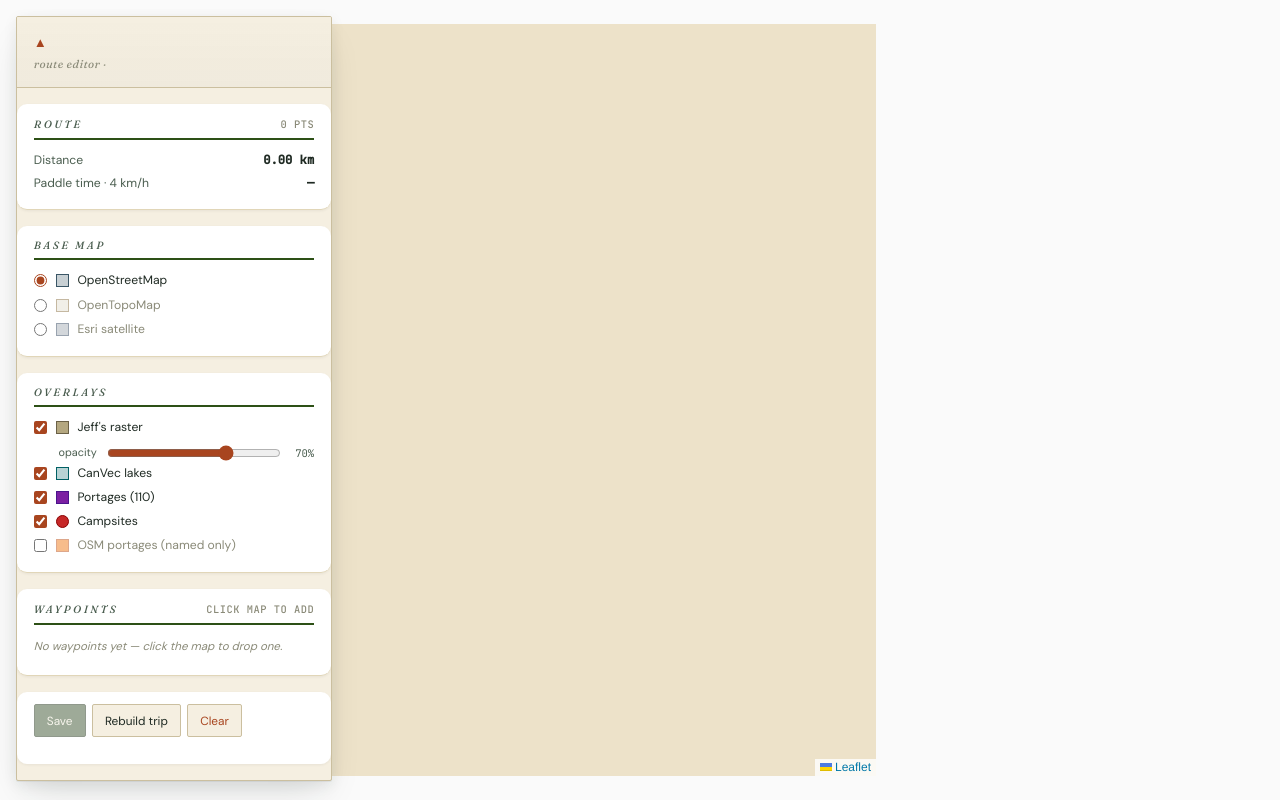
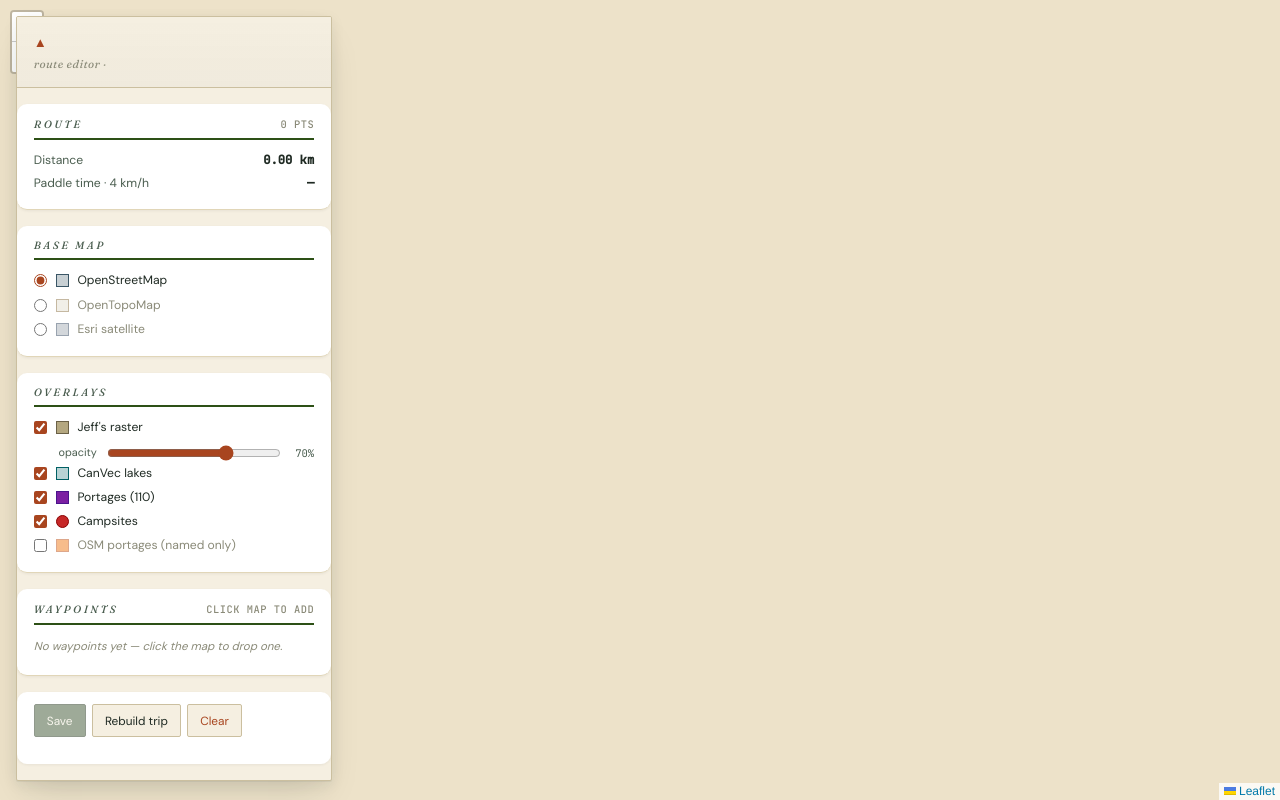
Before and after one commit to alex-nedelkoff/camping-planner, a Python web app: template app/templates/route_edit.html in a window 1280 px wide. Run offline with Jinja, Linux system fonts and the light colour scheme; the template is opened without the code that fills it, so the values that code supplies are empty.

Commit message:
fix(route-edit): unset max-width from shared index.css so page fills viewport
The shared app/static/css/index.css caps body at max-width: 900px (the
trip-list index uses a centred column layout). The route editor's local
<style> block overrode margin and padding but didn't override max-width,
so the body — and the absolutely-positioned side-panel + map inside it —
stayed inside a 900px column.

Explicitly set max-width: none + width: 100% on the body so the map
fills the entire viewport width.

Co-Authored-By: Claude Opus 4.7 <noreply@anthropic.com>

```diff
--- a/app/templates/route_edit.html
+++ b/app/templates/route_edit.html
@@ -26,9 +26,14 @@
                      0 18px 36px -10px rgba(31, 42, 35, 0.14);
   }
 
-  html, body, #map { height: 100%; margin: 0; }
+  html, body, #map { height: 100%; margin: 0; padding: 0; }
   #map { background: #ede2c9; }
   body {
+    /* Override app/static/css/index.css which caps body at 900px wide and
+       adds 1.5rem padding — we want the map to fill the full viewport. */
+    max-width: none;
+    width: 100%;
+    background: transparent;
     font-family: 'DM Sans', -apple-system, BlinkMacSystemFont, sans-serif;
     color: var(--ink);
     -webkit-font-smoothing: antialiased;
```
